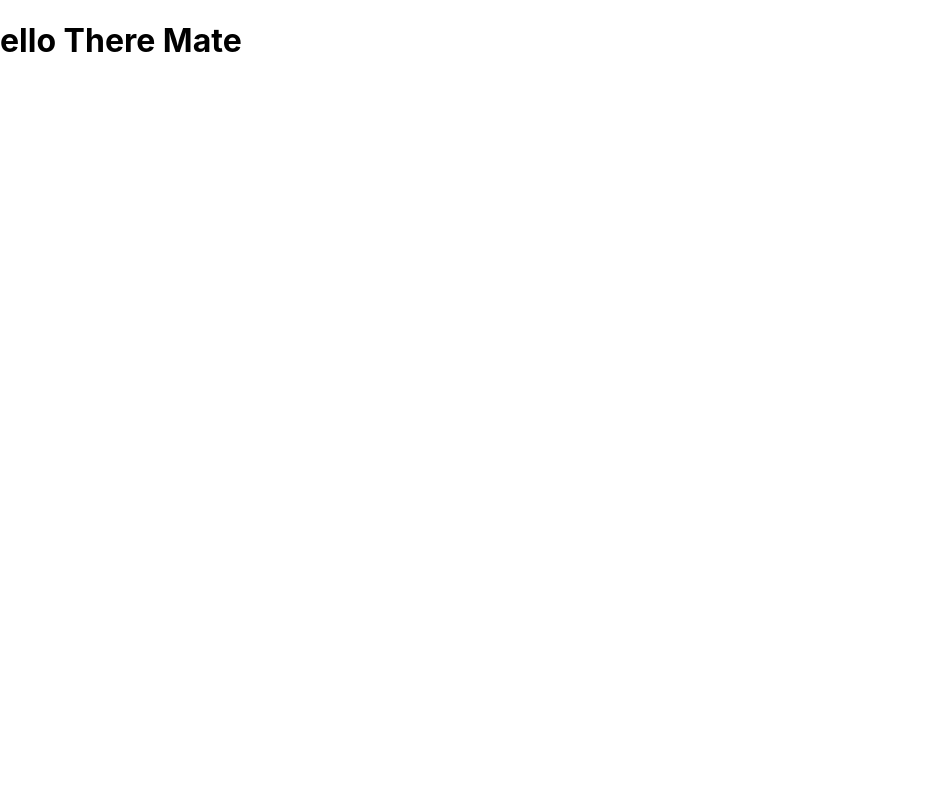
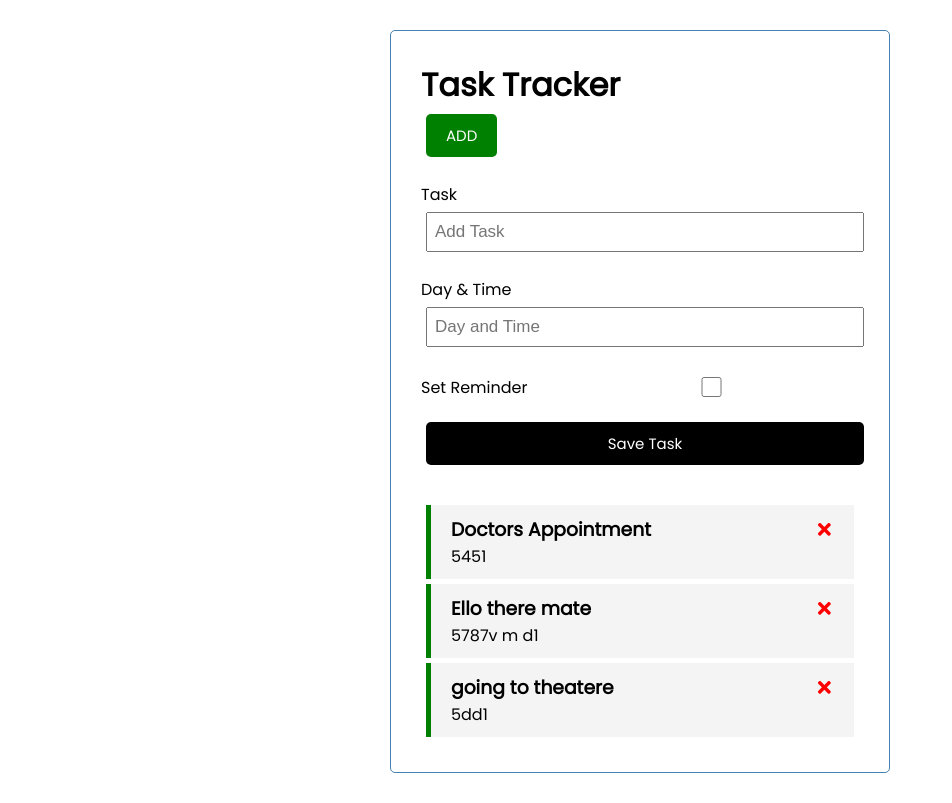
Before and after one commit to abhijeet-0019/Task-Tracker-React, a React (Create React App) app: page / in a window 1280 px wide. Shown: the whole page, without its empty margins (0-952 px from the left). Built offline with nearby package versions, Linux system fonts and the light colour scheme.

Commit message:
done with ui

```diff
--- a/package.json
+++ b/package.json
@@ -8,6 +8,7 @@
     "@testing-library/user-event": "^13.5.0",
     "react": "^18.2.0",
     "react-dom": "^18.2.0",
+    "react-icons": "^4.7.1",
     "react-scripts": "5.0.1",
     "web-vitals": "^2.1.4"
   },
--- a/src/App.js
+++ b/src/App.js
@@ -1,8 +1,55 @@
+import { useState } from 'react';
+import Header from './components/Header'
+import Tasks from './components/Tasks';
+import Addtask from './components/Addtask';
+
 function App() {
+
+  const [tasks, setTasks] = useState([
+    {
+      id: 1,
+      text: 'Doctors Appointment',
+      day: '5451',
+      remainder: true,
+    },
+    {
+      id: 2,
+      text: 'Ello there mate',
+      day: '5787v m d1',
+      remainder: true,
+    },
+    {
+      id: 3,
+      text: 'going to theatere',
+      day: '5dd1',
+      remainder: true,
+    }
+  ])
+
+  //delete task
+  const deleteTask=(id)=>{
+    // console.log('delete', id)
+    setTasks(tasks.filter((task)=>task.id !==id))
+  }
+
+  const setRem = (id) => {
+    setTasks(tasks.map((task)=> (task.id  === id)?{...task, remainder: !task.remainder}: task))
+    console.log("")
+  }
   return (
     <div className="container">
-      <h1>ello There Mate</h1>
+      <Header title={"Task Tracker"} />
+      <Addtask />
+      {tasks.length>0?(<Tasks tasks={tasks} onDelete={deleteTask} setRem={setRem}/>):'No tasks to show'}
     </div>
   );
 }
 export default App;
+
+
+// class App extends React.Component{
+//   render(){
+//     return <h1>hello there mate</h1>
+//   }
+// }
+// export default App
--- /dev/null
+++ b/src/components/Addtask.js
@@ -0,0 +1,28 @@
+const Addtask = () => {
+  return (
+    <form className = 'add-form'>
+      <div className="form-control">
+        <label>
+          Task
+        </label>
+        <input type="text" placeholder="Add Task" />
+      </div>
+      <div className="form-control">
+        <label>
+          Day & Time
+        </label>
+        <input type="text" placeholder="Day and Time" />
+      </div>
+      <div className="form-control  form-control-check">
+        <label>
+          Set Reminder
+        </label>
+        <input type="checkbox" />
+      </div>
+
+      <input type="submit" value='Save Task' className="btn btn-block"/>
+    </form>
+  )
+}
+
+export default Addtask
--- /dev/null
+++ b/src/components/Button.js
@@ -0,0 +1,30 @@
+import PropTypes from 'prop-types'
+
+const Button = ({ color, text, onClick }) => {
+
+    // const onClick = () => {alert('ello there mate')}
+
+    return (
+        <div
+            className="btn"
+            style={{ backgroundColor: color }}
+            onClick={onClick}
+        >
+            {text}
+        </div>
+
+    )
+}
+
+Button.defaultProps = {
+    color: 'steelblue',
+    text: '+'
+}
+
+Button.propTypes = {
+    text: PropTypes.string,
+    color: PropTypes.string,
+    onClick: PropTypes.func
+}
+
+export default Button
--- a/src/components/Header.js
+++ b/src/components/Header.js
@@ -0,0 +1,33 @@
+import PropTypes from 'prop-types'
+import Button from './Button.js'
+
+const Header = ({title}) => {
+
+  const onClick = () => {
+    alert("hello")
+  }
+
+  return (
+    <header>
+      <h1>{title}</h1>
+      <Button color= 'green' text='ADD' onClick = {onClick}/>
+    </header>
+  )
+}
+
+Header.defaultProps = {
+  title: 'Task Tracker Default'
+}
+
+Header.propTypes = {
+  title: PropTypes.string.isRequired,
+}
+
+
+//css in jsx
+const headingStyles = {
+  color: 'red',
+  backgroundColor: 'black'
+}
+
+export default Header
--- /dev/null
+++ b/src/components/Task.js
@@ -0,0 +1,20 @@
+import { FaTimes } from 'react-icons/fa'
+
+const Task = ({ task, onDelete, setRem }) => {
+    return (
+        <div className={`task ${task.remainder ? 'reminder': ''}`} onDoubleClick={()=> setRem(task.id) }>
+            <h3>
+                {task.text}
+                {console.log(task.remainder)}
+                <FaTimes
+                    style={{ color: 'red', cursor: 'pointer' }}
+                    onClick={()=>onDelete(task.id)}
+                />
+            </h3>
+            <p>{task.day}</p>
+            <p>{task.remainder}</p>
+        </div>
+    )
+}
+
+export default Task
--- /dev/null
+++ b/src/components/Tasks.js
@@ -0,0 +1,16 @@
+import { useState } from "react"
+import Task from "./Task"
+
+
+const Tasks = ({tasks, onDelete, setRem}) => {
+
+    return (
+    <div>
+        {tasks.map((task)=>(
+            <Task key={task.id} task={task} onDelete={onDelete} setRem = {setRem}/>
+        ))}
+    </div>
+  )
+}
+
+export default Tasks
--- a/src/index.css
+++ b/src/index.css
@@ -1,13 +1,112 @@
-body {
+@import url('https://fonts.googleapis.com/css2?family=Poppins:wght@300;400&display=swap');
+
+* {
+  box-sizing: border-box;
   margin: 0;
-  font-family: -apple-system, BlinkMacSystemFont, 'Segoe UI', 'Roboto', 'Oxygen',
-    'Ubuntu', 'Cantarell', 'Fira Sans', 'Droid Sans', 'Helvetica Neue',
-    sans-serif;
-  -webkit-font-smoothing: antialiased;
-  -moz-osx-font-smoothing: grayscale;
+  padding: 0;
 }
 
-code {
-  font-family: source-code-pro, Menlo, Monaco, Consolas, 'Courier New',
-    monospace;
+body {
+  font-family: 'Poppins', sans-serif;
 }
+
+.container {
+  max-width: 500px;
+  margin: 30px auto;
+  overflow: auto;
+  min-height: 300px;
+  border: 1px solid steelblue;
+  padding: 30px;
+  border-radius: 5px;
+}
+
+.header {
+  display: flex;
+  justify-content: space-between;
+  align-items: center;
+  margin-bottom: 20px;
+}
+
+.btn {
+  display: inline-block;
+  background: #000;
+  color: #fff;
+  border: none;
+  padding: 10px 20px;
+  margin: 5px;
+  border-radius: 5px;
+  cursor: pointer;
+  text-decoration: none;
+  font-size: 15px;
+  font-family: inherit;
+}
+
+.btn:focus {
+  outline: none;
+}
+
+.btn:active {
+  transform: scale(0.98);
+}
+
+.btn-block {
+  display: block;
+  width: 100%;
+}
+
+.task {
+  background: #f4f4f4;
+  margin: 5px;
+  padding: 10px 20px;
+  cursor: pointer;
+}
+
+.task.reminder {
+  border-left: 5px solid green;
+}
+
+.task h3 {
+  display: flex;
+  align-items: center;
+  justify-content: space-between;
+}
+
+.add-form {
+  margin-bottom: 40px;
+}
+
+.form-control {
+  margin: 20px 0;
+}
+
+.form-control label {
+  display: block;
+}
+
+.form-control input {
+  width: 100%;
+  height: 40px;
+  margin: 5px;
+  padding: 3px 7px;
+  font-size: 17px;
+}
+
+.form-control-check {
+  display: flex;
+  align-items: center;
+  justify-content: space-between;
+}
+
+.form-control-check label {
+  flex: 1;
+}
+
+.form-control-check input {
+  flex: 2;
+  height: 20px;
+}
+
+footer {
+  margin-top: 30px;
+  text-align: center;
+}
```
Also changed, not shown: 1 other file (tests, documents, lock files or other folders).
